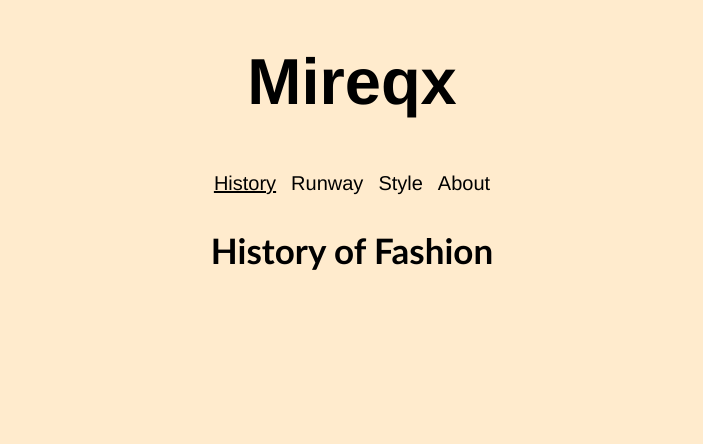
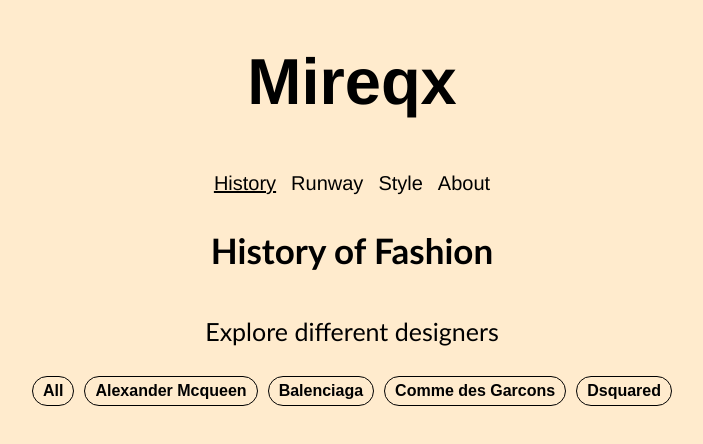
Before and after one commit to Jeg0r4iks/WEB_project, a Vue app: page /history in a window 1280 px wide. Shown: the top 444 px of the page, without its empty margins (288-991 px from the left). Built offline with nearby package versions, Linux system fonts and the light colour scheme.

Commit message:
updated historyview

```diff
--- a/src/views/HistoryView.vue
+++ b/src/views/HistoryView.vue
@@ -1,12 +1,41 @@
 <template>
   <div>
     <h1>History of Fashion</h1>
+    <p>Explore different designers</p>
+
+    <ul class="brand-list">
+      <li v-for="brand in filteredBrands"
+      :key="brand.id"
+      class="brand-item"
+      >
+        {{ brand.name }}
+      </li>
+    </ul>
   </div>
 </template>
 
 <script>
 export default {
   name: 'HistoryView',
+  data() {
+    return {
+      brands: [
+        { id: 0, name: 'All'},
+        { id: 1, name: 'Alexander Mcqueen' },
+        { id: 2, name: 'Balenciaga' },
+        { id: 3, name: 'Comme des Garcons' },
+        { id: 4, name: 'Dsquared' }
+      ],
+      filter: ''
+    };
+  },
+  computed: {
+    filteredBrands() {
+      return this.brands.filter((brand) =>
+        brand.name.toLowerCase().includes(this.filter.toLowerCase())
+      );
+    }
+  }
 };
 </script>
 
@@ -17,4 +46,35 @@
   font-size: 35px;
   font-family: 'Gill Sans';
 }
+
+p {
+  text-align: center;
+  color: black;
+  margin-top: 45px;
+  font-size: 25px;
+  font-family: 'Gill Sans';
+  font-weight: normal;
+}
+
+.brand-list {
+  justify-content: center;
+  gap: 10px;
+  text-decoration: none;
+  display: flex;
+  list-style: none;
+  font-family: Arial;
+  font-weight: bold;
+  color: black;
+  padding: 5px 10px;
+}
+
+.brand-item {
+  text-decoration: none;
+  font-family: Arial;
+  color: black;
+  padding: 5px 10px;
+  border: 1px solid black;
+  border-radius: 25px;
+  background-color: blanchedalmond;
+}
 </style>
```
